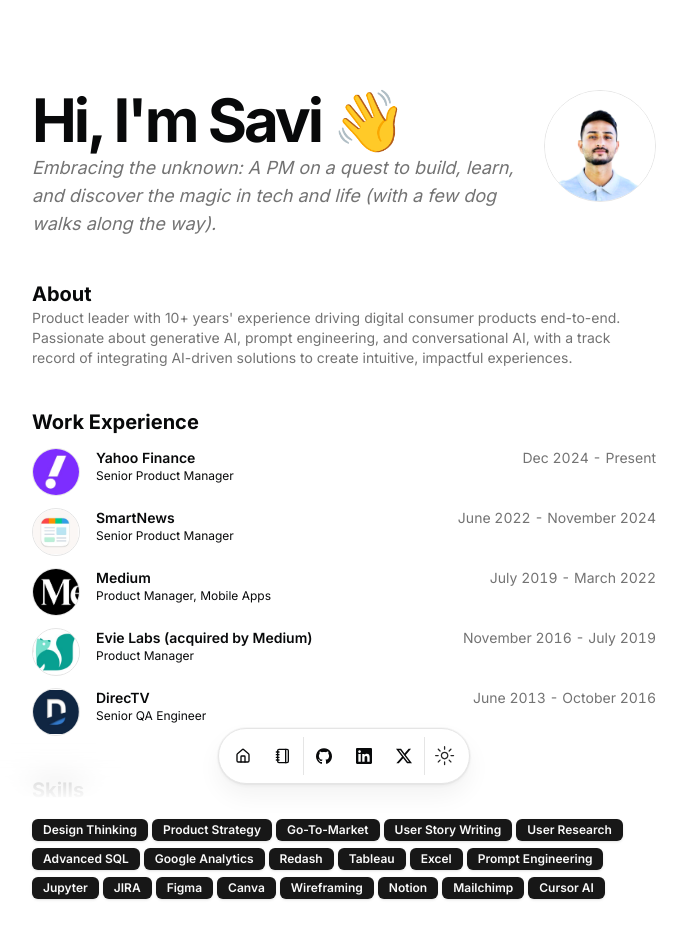
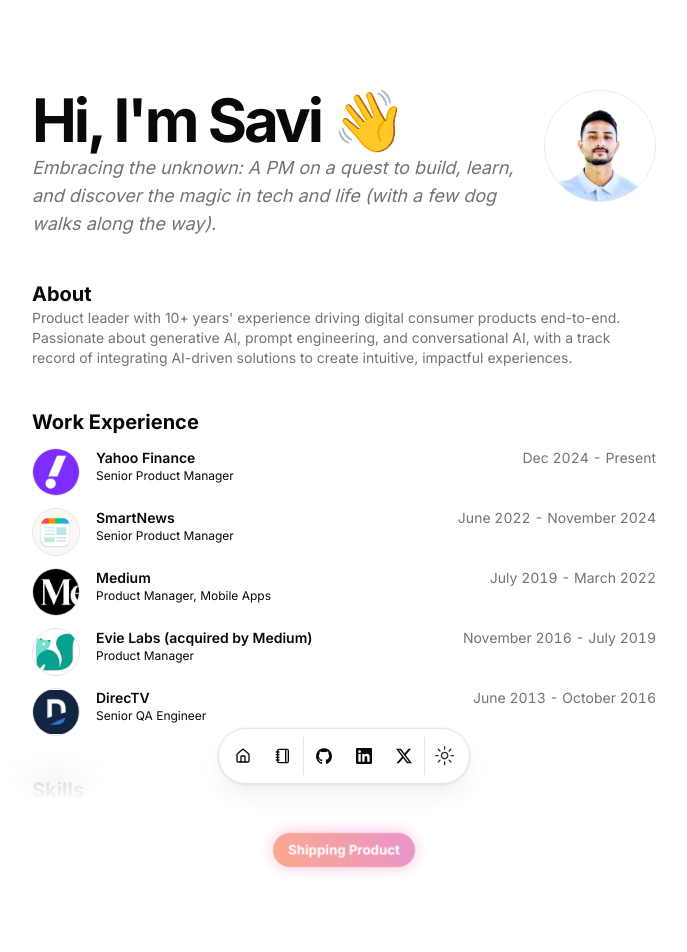
Before and after one commit to saviii/savi-portfolio, a Next.js app: page / in a window 1280 px wide. Shown: the top 952 px of the page, without its empty margins (296-983 px from the left). Built offline with nearby package versions, Linux system fonts and the light colour scheme.

Commit message:
Replace skills list with animated 'Shipping Product' badge

```diff
--- a/src/app/page.tsx
+++ b/src/app/page.tsx
@@ -8,6 +8,7 @@
 import { DATA } from "@/data/resume";
 import Link from "next/link";
 import Markdown from "react-markdown";
+import { AnimatedSkillBadge } from "@/components/animated-skill-badge";
 
 const BLUR_FADE_DELAY = 0.04;
 
@@ -103,12 +104,10 @@
           <BlurFade delay={BLUR_FADE_DELAY * 9}>
             <h2 className="text-xl font-bold">Skills</h2>
           </BlurFade>
-          <div className="flex flex-wrap gap-1">
-            {DATA.skills.map((skill, id) => (
-              <BlurFade key={skill} delay={BLUR_FADE_DELAY * 10 + id * 0.05}>
-                <Badge key={skill}>{skill}</Badge>
-              </BlurFade>
-            ))}
+          <div className="flex justify-center w-full py-4">
+            <BlurFade delay={BLUR_FADE_DELAY * 10}>
+              <AnimatedSkillBadge text={DATA.skills[0]} />
+            </BlurFade>
           </div>
         </div>
       </section>
--- /dev/null
+++ b/src/components/animated-skill-badge.tsx
@@ -0,0 +1,69 @@
+"use client";
+
+import { motion } from "framer-motion";
+import { useEffect, useState } from "react";
+
+interface AnimatedSkillBadgeProps {
+  text: string;
+}
+
+export const AnimatedSkillBadge = ({ text }: AnimatedSkillBadgeProps) => {
+  const [isAnimating, setIsAnimating] = useState(false);
+
+  // Start animation after component mounts for better user experience
+  useEffect(() => {
+    const timer = setTimeout(() => {
+      setIsAnimating(true);
+    }, 1000);
+
+    return () => clearTimeout(timer);
+  }, []);
+
+  return (
+    <motion.div
+      className="relative inline-flex items-center px-4 py-2 rounded-full font-medium text-sm"
+      initial={{ opacity: 0, scale: 0.8 }}
+      animate={{
+        opacity: 1,
+        scale: 1,
+        background: isAnimating
+          ? [
+              "linear-gradient(90deg, #93c5fd, #6366f1)",
+              "linear-gradient(180deg, #6366f1, #ec4899)",
+              "linear-gradient(270deg, #ec4899, #f97316)",
+              "linear-gradient(360deg, #f97316, #93c5fd)"
+            ]
+          : "linear-gradient(90deg, #93c5fd, #6366f1)",
+        boxShadow: isAnimating
+          ? [
+              "0 0 10px rgba(147, 197, 253, 0.5)",
+              "0 0 15px rgba(99, 102, 241, 0.5)",
+              "0 0 15px rgba(236, 72, 153, 0.5)",
+              "0 0 10px rgba(249, 115, 22, 0.5)"
+            ]
+          : "0 0 10px rgba(147, 197, 253, 0.5)",
+      }}
+      transition={{
+        duration: 8,
+        repeat: Infinity,
+        repeatType: "reverse",
+        ease: "linear",
+        times: [0, 0.25, 0.5, 0.75, 1]
+      }}
+    >
+      <span className="relative z-10 text-white font-bold">{text}</span>
+      <motion.span
+        className="absolute inset-0 rounded-full opacity-20 bg-white"
+        animate={{
+          scale: isAnimating ? [1, 1.05, 1] : 1,
+        }}
+        transition={{
+          duration: 2,
+          repeat: Infinity,
+          repeatType: "reverse",
+          ease: "easeInOut"
+        }}
+      />
+    </motion.div>
+  );
+};
--- a/src/data/resume.tsx
+++ b/src/data/resume.tsx
@@ -13,25 +13,7 @@
     "Product leader with 10+ years' experience driving digital consumer products end-to-end. Passionate about generative AI, prompt engineering, and conversational AI, with a track record of integrating AI-driven solutions to create intuitive, impactful experiences.",
   avatarUrl: "/me.png",
   skills: [
-    "Design Thinking",
-    "Product Strategy",
-    "Go-To-Market",
-    "User Story Writing",
-    "User Research",
-    "Advanced SQL",
-    "Google Analytics",
-    "Redash",
-    "Tableau",
-    "Excel",
-    "Prompt Engineering",
-    "Jupyter",
-    "JIRA",
-    "Figma",
-    "Canva",
-    "Wireframing",
-    "Notion",
-    "Mailchimp",
-    "Cursor AI"
+    "Shipping Product"
   ],
   navbar: [
     { href: "/", icon: HomeIcon, label: "Home" },
```
